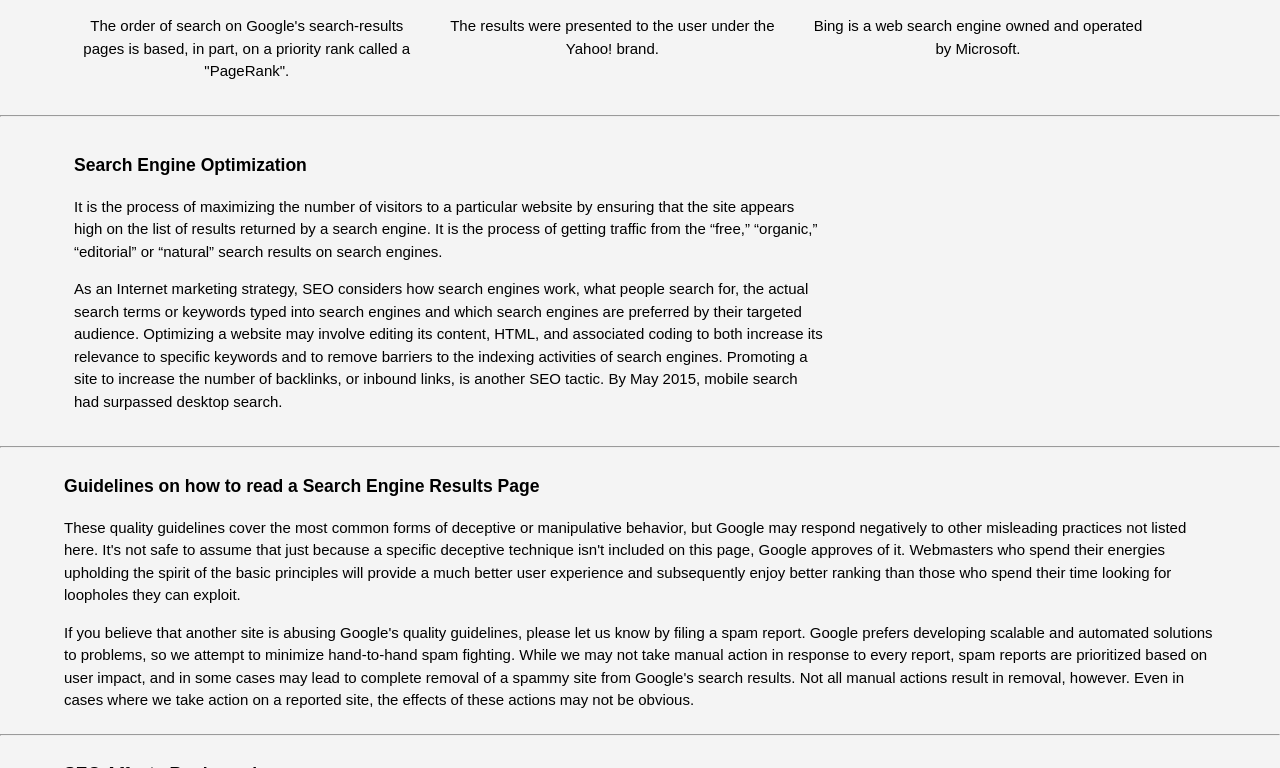
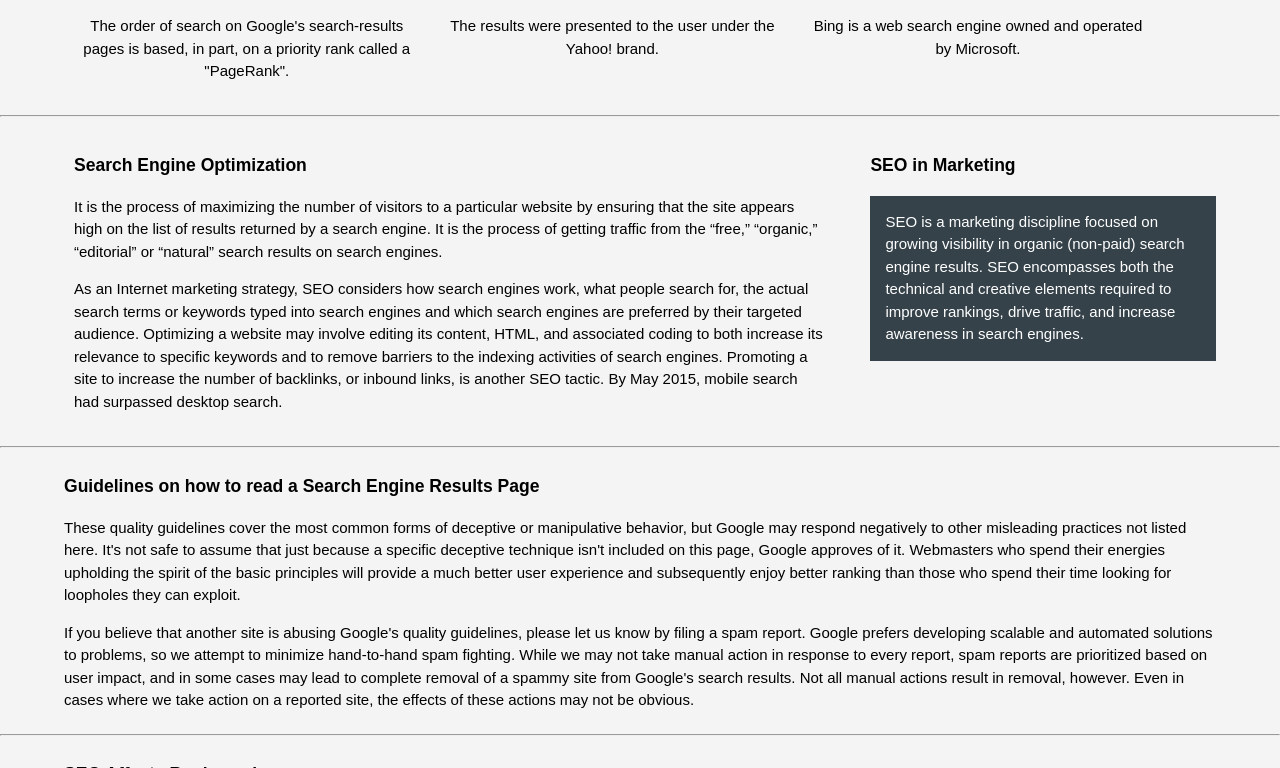
Before and after one commit to hyperac1d/seo-mat, a website: page views/index.html in a window 1280 px wide. Shown: the part 807-1575 px from the top of the page. Drawn offline with Linux system fonts and the light colour scheme; files that its build step writes are made by us from their sources; files whose address does not match are found by name.

Commit message:
third commit

```diff
--- a/public/css/style.css
+++ b/public/css/style.css
@@ -65,10 +65,11 @@
 
 #showcase {
 	min-height: 400px;
-	background: url(../img/bg.jpg) no-repeat 0 -400px;
+	background: url(../img/bg.jpg) no-repeat 0 -450px;
 	text-align: center;
 	color: #ffffff;
 }
+
 
 #showcase h1 {
 	margin-top: 100px;
--- a/views/index.html
+++ b/views/index.html
@@ -66,6 +66,12 @@
             As an Internet marketing strategy, SEO considers how search engines work, what people search for, the actual search terms or keywords typed into search engines and which search engines are preferred by their targeted audience. Optimizing a website may involve editing its content, HTML, and associated coding to both increase its relevance to specific keywords and to remove barriers to the indexing activities of search engines. Promoting a site to increase the number of backlinks, or inbound links, is another SEO tactic. By May 2015, mobile search had surpassed desktop search.
           </p>
         </article>
+         <aside id="sidebar">
+                <div class="add-info">
+                <h3>SEO in Marketing</h3>
+                    <p class="dark">SEO is a marketing discipline focused on growing visibility in organic (non-paid) search engine results. SEO encompasses both the technical and creative elements required to improve rankings, drive traffic, and increase awareness in search engines.</p>
+                </div>
+            </aside>
       </div>
     </section>
     <!-- End New -->
```
